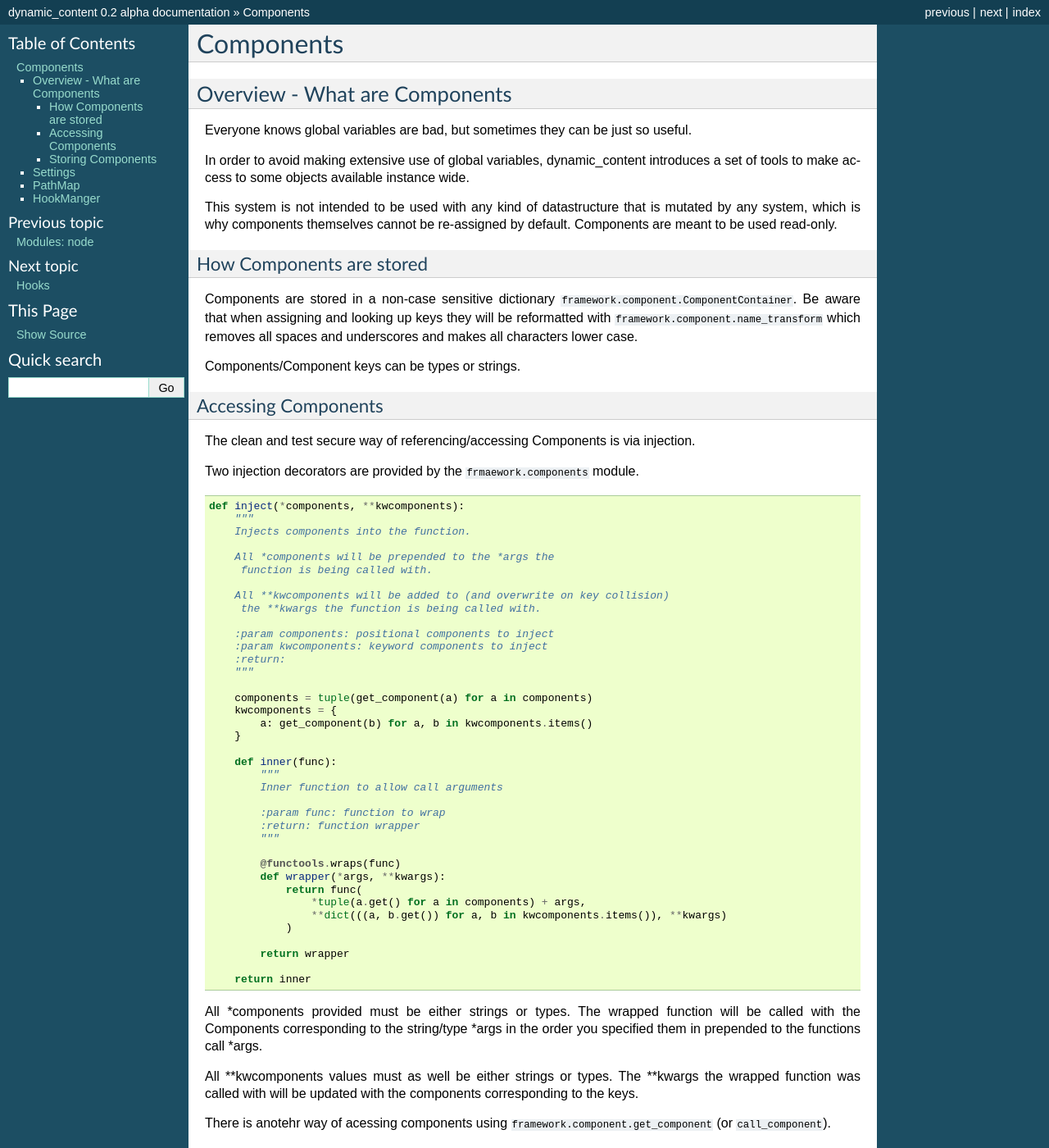
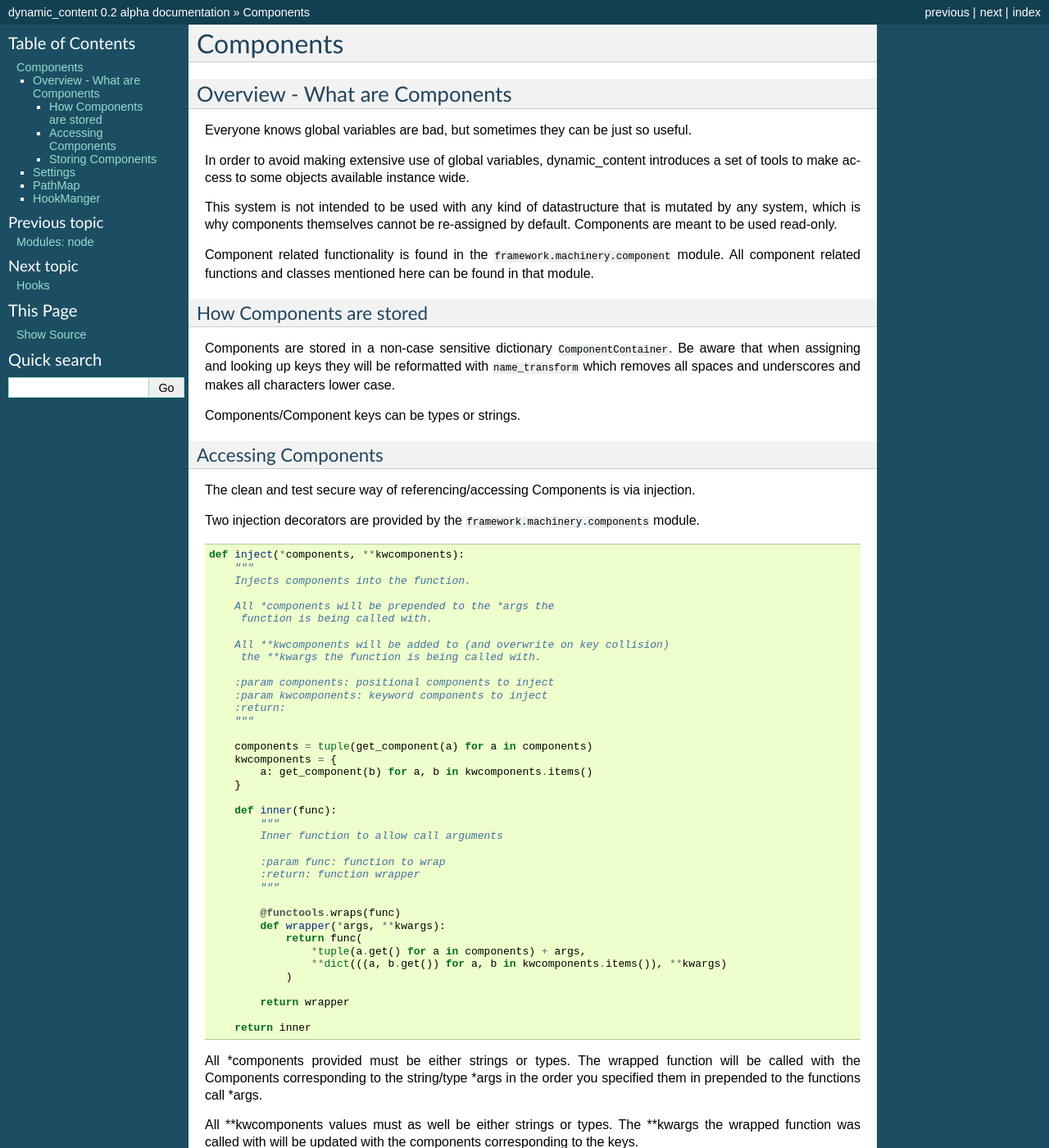
Before and after one commit to JustusAdam/dynamic_content_documentation, a Sphinx documentation site: the page built from source/components.rst, in a window 1280 px wide and 1400 px high. Shown: the whole window at 82% size. Built offline with Sphinx 7.4.7, drawn with Linux system fonts in a browser that asks for light colours; formulas are drawn with MathJax 3; some of the changed text lies outside the part shown.

Commit message:
fixing refs

```diff
--- a/source/components.rst
+++ b/source/components.rst
@@ -10,10 +10,12 @@ In order to avoid making extensive use of global variables, dynamic_content intr
 
 This system is not intended to be used with any kind of datastructure that is mutated by any system, which is why components themselves cannot be re-assigned by default. Components are meant to be used read-only.
 
+Component related functionality is found in the ``framework.machinery.component`` module. All component related functions and classes mentioned here can be found in that module.
+
 How Components are stored
 ^^^^^^^^^^^^^^^^^^^^^^^^^
 
-Components are stored in a non-case sensitive dictionary ``framework.component.ComponentContainer``. Be aware that when assigning and looking up keys they will be reformatted with ``framework.component.name_transform`` which removes all spaces and underscores and makes all characters lower case.
+Components are stored in a non-case sensitive dictionary ``ComponentContainer``. Be aware that when assigning and looking up keys they will be reformatted with ``name_transform`` which removes all spaces and underscores and makes all characters lower case.
 
 Components/Component keys can be types or strings.
 
@@ -24,7 +26,7 @@ Accessing Components
 
 The clean and test secure way of referencing/accessing Components is via injection.
 
-Two injection decorators are provided by the ``frmaework.components`` module.
+Two injection decorators are provided by the ``framework.machinery.components`` module.
 
 .. code:: python
 
@@ -71,9 +73,9 @@ All \*components provided must be either strings or types. The wrapped function
 
 All \**kwcomponents values must as well be either strings or types. The \**kwargs the wrapped function was called with will be updated with the components corresponding to the keys.
 
-There is anotehr way of acessing components using ``framework.component.get_component`` (or ``call_component``).
+There is anotehr way of acessing components using ``get_component`` (or ``call_component``).
 
-Comonents accessed via injection will be the actual registered object. Whereas components acessed via ``get_component`` or ``call_component`` return a ``framework.component.ComponentWrapper`` object even if a Component with the corresponding name or type has not been registered yet. Thus the ``get_component`` method will never fail. This is due to Components being lazy and because ``get_component`` might get called at import time and the component might not be loaded yet. The actual component can be obtained using the ``get()`` method on the ``ComponentWrapper`` object but be aware that this may raise a ``ComponentNotLoaded`` exception if the component has not been registered yet.
+Comonents accessed via injection will be the actual registered object. Whereas components acessed via ``get_component`` or ``call_component`` return a ``ComponentWrapper`` object even if a Component with the corresponding name or type has not been registered yet. Thus the ``get_component`` method will never fail. This is due to Components being lazy and because ``get_component`` might get called at import time and the component might not be loaded yet. The actual component can be obtained using the ``get()`` method on the ``ComponentWrapper`` object but be aware that this may raise a ``ComponentNotLoaded`` exception if the component has not been registered yet.
 
 
 Storing Components
@@ -83,7 +85,7 @@ You may define your own components and use them. The 'clean' way to do so is to
 
 The new component will be stored under the name you provided as well as the class type.
 
-You may also directly assign component, which you can theoretically do by assigning to ``get_component``, but the cleaner, and better lookign way is to use ``framework.component.register(name_or_type)``.
+You may also directly assign component, which you can theoretically do by assigning to ``get_component``, but the cleaner, and better lookign way is to use ``register(name_or_type)``.
 
 
 Settings
```
